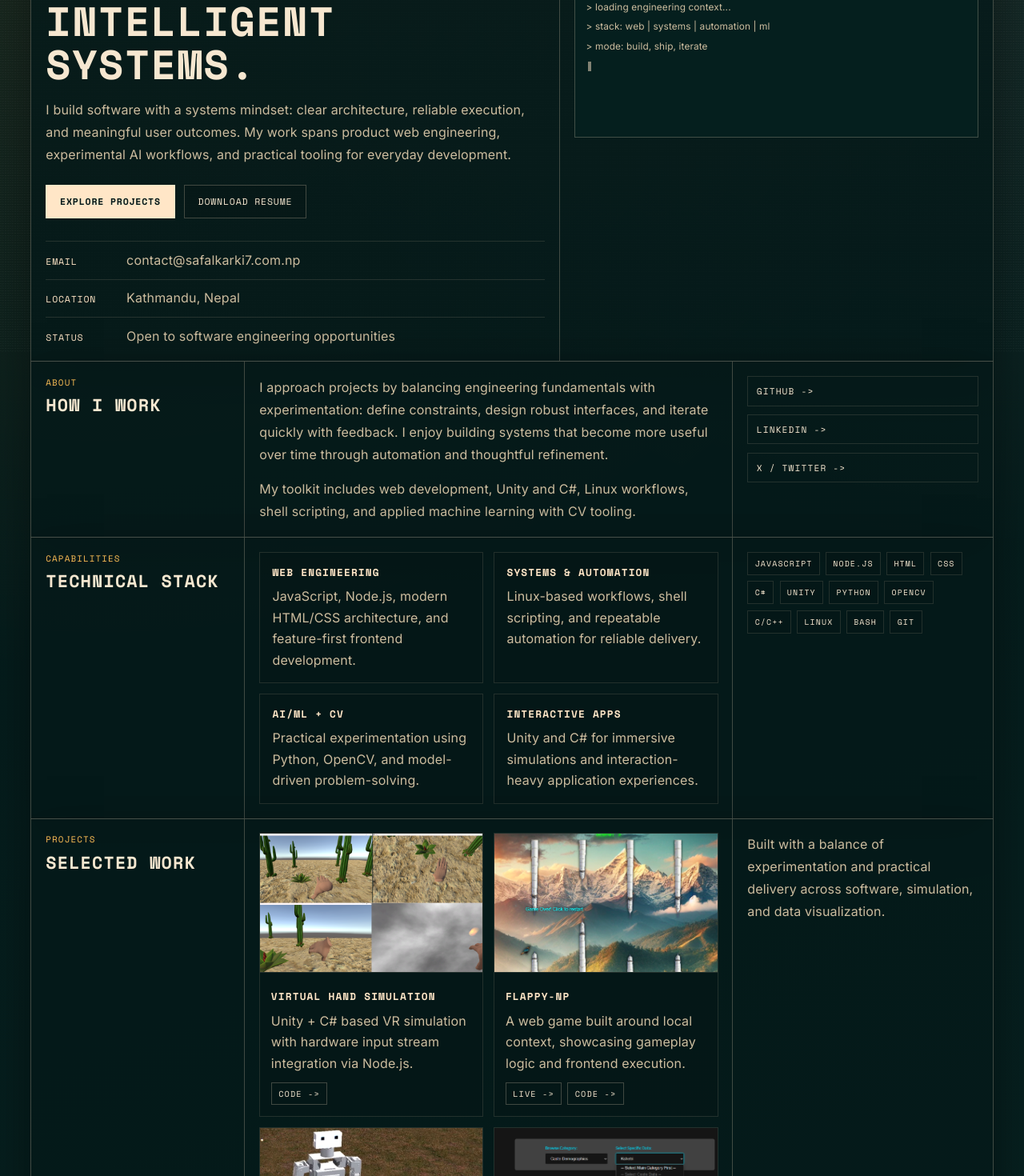
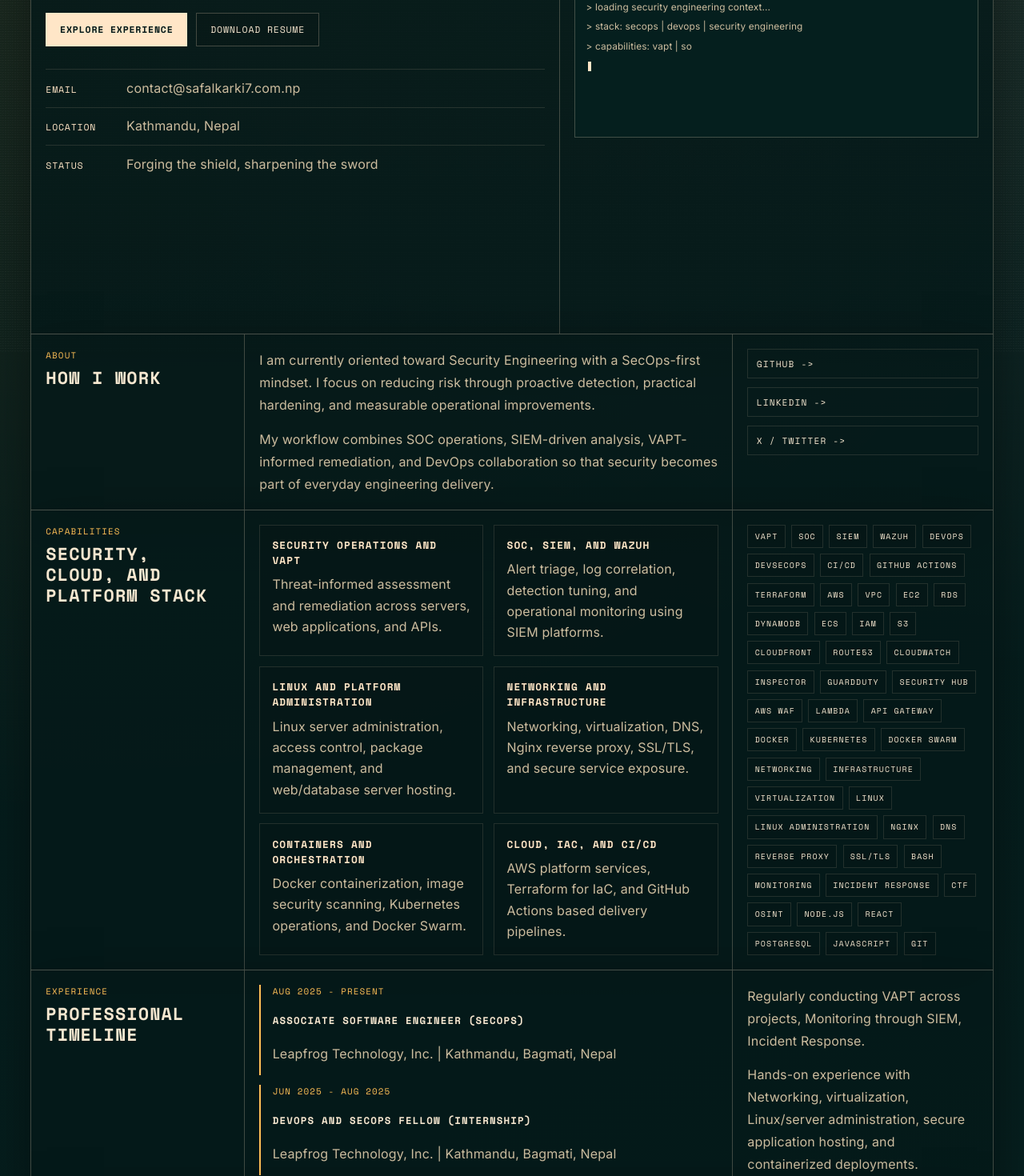
Before and after one commit to SafalKarkey/safalkarkey.github.io, a React (Vite) app: page / in a window 1280 px wide. Shown: the part 360-1830 px from the top of the page at 80% size. Built offline with nearby package versions, Linux system fonts and the light colour scheme.

Commit message:
updated descriptions

```diff
--- a/src/App.jsx
+++ b/src/App.jsx
@@ -2,11 +2,11 @@ import { useCallback, useEffect, useRef, useState } from "react";
 
 const terminalLines = [
     "$ init --profile safal",
-    "> loading engineering context...",
-    "> stack: web | systems | automation | ml",
-    "> mode: build, ship, iterate",
+    "> loading security engineering context...",
+    "> stack: secops | devops | security engineering",
+    "> capabilities: vapt | soc | siem | wazuh",
     "$ status --now",
-    "> ready for the next challenge",
+    "> securing systems and delivery pipelines",
 ];
 const BRAND_TEXT = "Safal Karki";
 const HACKER_GLYPHS = "ABCDEFGHIJKLMNOPQRSTUVWXYZ0123456789#$%&*+-_";
@@ -328,6 +328,7 @@ function App() {
                 <nav className="cell nav-links" aria-label="Primary navigation">
                     <a href="#about">About</a>
                     <a href="#skills">Capabilities</a>
+                    <a href="#experience">Experience</a>
                     <a href="#projects">Projects</a>
                     <a href="#education">Education</a>
                     <a href="#contact">Contact</a>
@@ -352,21 +353,20 @@ function App() {
             <main className="site-main" id="home">
                 <section className="hero shell-grid reveal">
                     <div className="cell hero-intro">
-                        <p className="kicker">Software Engineer | AI/ML Enthusiast</p>
-                        <h1>An adaptive engineer for web, automation, and intelligent systems.</h1>
+                        <p className="kicker">Security Engineer | SecOps and DevOps</p>
+                        <h1>Security Engineer</h1>
                         <p className="lede normal-case">
-                            I build software with a systems mindset: clear architecture, reliable execution, and meaningful user
-                            outcomes. My work spans product web engineering, experimental AI workflows, and practical tooling for
-                            everyday development.
+                            I currently work in SecOps engineering with hands-on experience in offensive/defensive operations, monitoring,
+                            hardening, and secure delivery. My focus is maintaining systems in an observable and secure way at scale.
                         </p>
                         <div className="hero-actions">
-                            <a className="btn btn-primary" href="#projects">Explore Projects</a>
+                            <a className="btn btn-primary" href="#experience">Explore Experience</a>
                             <a className="btn" href="/assets/Resume.pdf" download>Download Resume</a>
                         </div>
                         <ul className="quick-facts normal-case">
                             <li><span>Email</span> <a href="mailto:contact@safalkarki7.com.np">contact@safalkarki7.com.np</a></li>
                             <li><span>Location</span> Kathmandu, Nepal</li>
-                            <li><span>Status</span> Open to software engineering opportunities</li>
+                            <li><span>Status</span>Forging the shield, sharpening the sword</li>
                         </ul>
                     </div>
 
@@ -376,7 +376,8 @@ function App() {
                             <div>
                                 <p className="panel-title">Current Focus</p>
                                 <p className="normal-case">
-                                    Product-grade full-stack systems, autonomous workflows, and computer vision powered features.
+                                    SecOps, VAPT-informed remediation, SOC workflows, SIEM tuning, and DevOps security
+                                    integration.
                                 </p>
                             </div>
                         </div>
@@ -400,13 +401,12 @@ function App() {
                     </div>
                     <div className="cell section-copy normal-case">
                         <p>
-                            I approach projects by balancing engineering fundamentals with experimentation: define constraints,
-                            design robust interfaces, and iterate quickly with feedback. I enjoy building systems that become
-                            more useful over time through automation and thoughtful refinement.
+                            I am currently oriented toward Security Engineering with a SecOps-first mindset. I focus on reducing
+                            risk through proactive detection, practical hardening, and measurable operational improvements.
                         </p>
                         <p>
-                            My toolkit includes web development, Unity and C#, Linux workflows, shell scripting, and applied
-                            machine learning with CV tooling.
+                            My workflow combines SOC operations, SIEM-driven analysis, VAPT-informed remediation, and DevOps
+                            collaboration so that security becomes part of everyday engineering delivery.
                         </p>
                     </div>
                     <div className="cell section-links">
@@ -419,47 +419,121 @@ function App() {
                 <section id="skills" className="shell-grid reveal">
                     <div className="cell section-heading">
                         <p className="kicker">Capabilities</p>
-                        <h2>Technical stack</h2>
+                        <h2>Security, cloud, and platform stack</h2>
                     </div>
                     <div className="cell skill-grid">
                         <article className="feature-card">
-                            <h3>Web Engineering</h3>
+                            <h3>Security Operations and VAPT</h3>
                             <p className="normal-case">
-                                JavaScript, Node.js, modern HTML/CSS architecture, and feature-first frontend development.
+                                Threat-informed assessment and remediation across servers, web applications, and APIs.
                             </p>
                         </article>
                         <article className="feature-card">
-                            <h3>Systems &amp; Automation</h3>
+                            <h3>SOC, SIEM, and Wazuh</h3>
                             <p className="normal-case">
-                                Linux-based workflows, shell scripting, and repeatable automation for reliable delivery.
+                                Alert triage, log correlation, detection tuning, and operational monitoring using SIEM platforms.
                             </p>
                         </article>
                         <article className="feature-card">
-                            <h3>AI/ML + CV</h3>
+                            <h3>Linux and Platform Administration</h3>
                             <p className="normal-case">
-                                Practical experimentation using Python, OpenCV, and model-driven problem-solving.
+                                Linux server administration, access control, package management, and web/database server hosting.
                             </p>
                         </article>
                         <article className="feature-card">
-                            <h3>Interactive Apps</h3>
+                            <h3>Networking and Infrastructure</h3>
                             <p className="normal-case">
-                                Unity and C# for immersive simulations and interaction-heavy application experiences.
+                                Networking, virtualization, DNS, Nginx reverse proxy, SSL/TLS, and secure service exposure.
+                            </p>
+                        </article>
+                        <article className="feature-card">
+                            <h3>Containers and Orchestration</h3>
+                            <p className="normal-case">
+                                Docker containerization, image security scanning, Kubernetes operations, and Docker Swarm.
+                            </p>
+                        </article>
+                        <article className="feature-card">
+                            <h3>Cloud, IaC, and CI/CD</h3>
+                            <p className="normal-case">
+                                AWS platform services, Terraform for IaC, and GitHub Actions based delivery pipelines.
                             </p>
                         </article>
                     </div>
                     <div className="cell tags-wrap">
+                        <span>VAPT</span>
+                        <span>SOC</span>
+                        <span>SIEM</span>
+                        <span>Wazuh</span>
+                        <span>DevOps</span>
+                        <span>DevSecOps</span>
+                        <span>CI/CD</span>
+                        <span>GitHub Actions</span>
+                        <span>Terraform</span>
+                        <span>AWS</span>
+                        <span>VPC</span>
+                        <span>EC2</span>
+                        <span>RDS</span>
+                        <span>DynamoDB</span>
+                        <span>ECS</span>
+                        <span>IAM</span>
+                        <span>S3</span>
+                        <span>CloudFront</span>
+                        <span>Route53</span>
+                        <span>CloudWatch</span>
+                        <span>Inspector</span>
+                        <span>GuardDuty</span>
+                        <span>Security Hub</span>
+                        <span>AWS WAF</span>
+                        <span>Lambda</span>
+                        <span>API Gateway</span>
+                        <span>Docker</span>
+                        <span>Kubernetes</span>
+                        <span>Docker Swarm</span>
+                        <span>Networking</span>
+                        <span>Infrastructure</span>
+                        <span>Virtualization</span>
+                        <span>Linux</span>
+                        <span>Linux Administration</span>
+                        <span>Nginx</span>
+                        <span>DNS</span>
+                        <span>Reverse Proxy</span>
+                        <span>SSL/TLS</span>
+                        <span>Bash</span>
+                        <span>Monitoring</span>
+                        <span>Incident Response</span>
+                        <span>CTF</span>
+                        <span>OSINT</span>
+                        <span>Node.js</span>
+                        <span>React</span>
+                        <span>PostgreSQL</span>
                         <span>JavaScript</span>
-                        <span>Node.js</span>
-                        <span>HTML</span>
-                        <span>CSS</span>
-                        <span>C#</span>
-                        <span>Unity</span>
-                        <span>Python</span>
-                        <span>OpenCV</span>
-                        <span>C/C++</span>
-                        <span>Linux</span>
-                        <span>Bash</span>
                         <span>Git</span>
+                    </div>
+                </section>
+
+                <section id="experience" className="shell-grid reveal">
+                    <div className="cell section-heading">
+                        <p className="kicker">Experience</p>
+                        <h2>Professional timeline</h2>
+                    </div>
+                    <div className="cell timeline">
+                        <article className="timeline-item">
+                            <p>Aug 2025 - Present</p>
+                            <h3>Associate Software Engineer (SecOps)</h3>
+                            <p className="normal-case">Leapfrog Technology, Inc. | Kathmandu, Bagmati, Nepal</p>
+                        </article>
+                        <article className="timeline-item">
+                            <p>Jun 2025 - Aug 2025</p>
+                            <h3>DevOps and SecOps Fellow (Internship)</h3>
+                            <p className="normal-case">Leapfrog Technology, Inc. | Kathmandu, Bagmati, Nepal</p>
+                        </article>
+                    </div>
+                    <div className="cell timeline-note normal-case">
+                        <p>
+                            Regularly conducting VAPT across projects, Monitoring through SIEM, Incident Response.
+                        </p>
+                        <p>Hands-on experience with Networking, virtualization, Linux/server
+                        administration, secure application hosting, and containerized deployments. </p>
                     </div>
                 </section>
 
@@ -573,7 +647,7 @@ function App() {
 
             <footer className="site-footer shell-grid">
                 <p className="cell">Safal Karki</p>
-                <p className="cell normal-case">Software Engineering - AI/ML - Systems Thinking</p>
+                <p className="cell normal-case">Security Engineering - SecOps - DevOps</p>
                 <p className="cell">(c) 2026</p>
             </footer>
         </>
--- a/src/styles.css
+++ b/src/styles.css
@@ -437,6 +437,7 @@ body[data-theme="light"] .toggle-thumb {
 
 #about,
 #skills,
+#experience,
 #projects,
 #education,
 #contact,
@@ -659,6 +660,7 @@ body[data-theme="light"] .toggle-thumb {
 
     #about,
     #skills,
+    #experience,
     #projects,
     #education,
     #contact,
```
